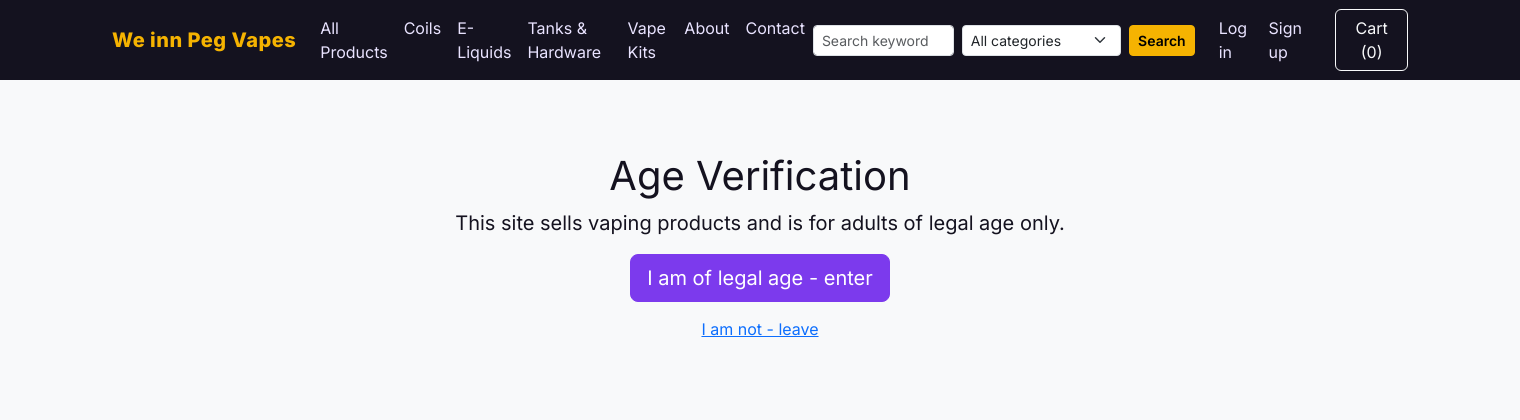
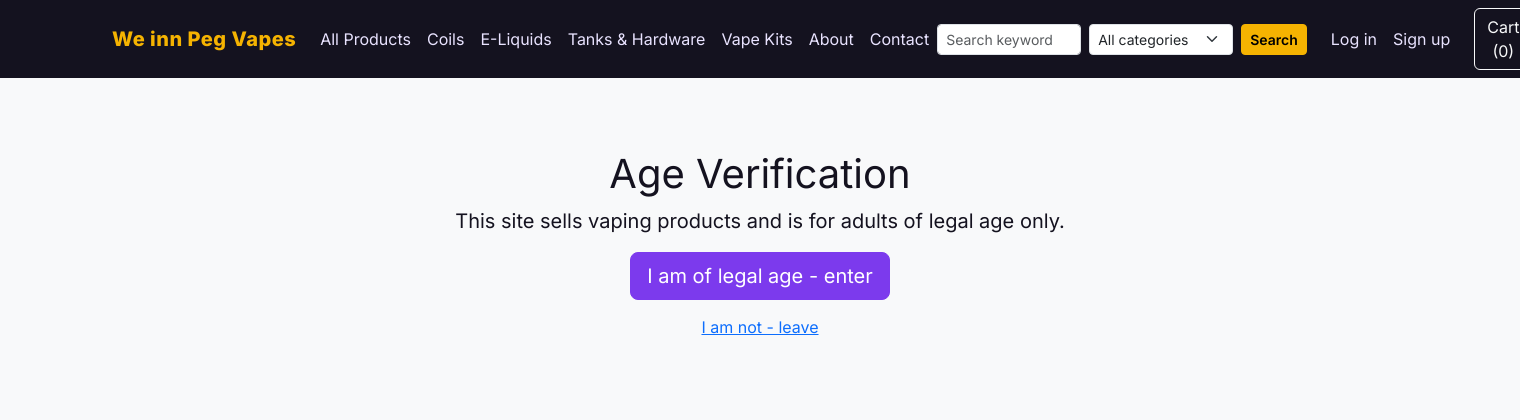
Before and after one commit to kaneaxsyssalazar-design/weinnpeg, a Rails app: page /age-gate in a window 1520 px wide. Shown: the top 420 px of the page. Run offline with Rails 7, Linux system fonts and the light colour scheme; data comes from the database, SQL or seed files in the repository; style sheets or scripts are compiled from the project's sources.

Commit message:
Keep navbar links on one line and collapse to the hamburger menu at xl width

```diff
--- a/app/assets/stylesheets/application.scss
+++ b/app/assets/stylesheets/application.scss
@@ -40,7 +40,12 @@ body {
   }
   .nav-link {
     color: #e9e3ff;
+    white-space: nowrap;
     &:hover { color: #fff; }
+  }
+  form {
+    .form-control { min-width: 9rem; }
+    .form-select { min-width: 9rem; }
   }
 }
 
```
